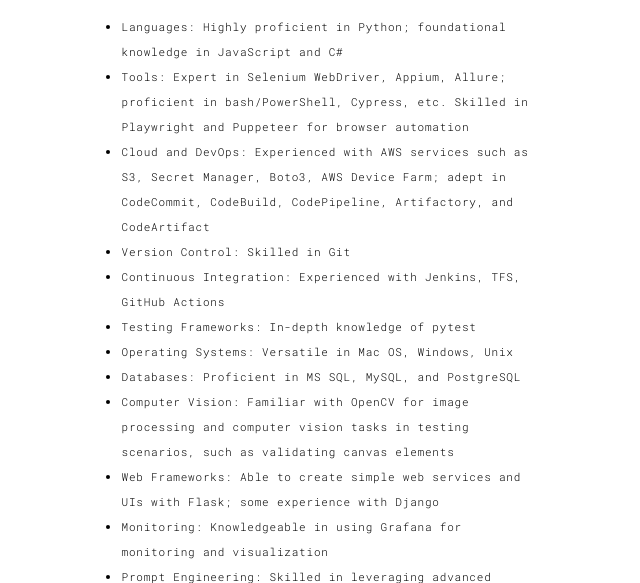
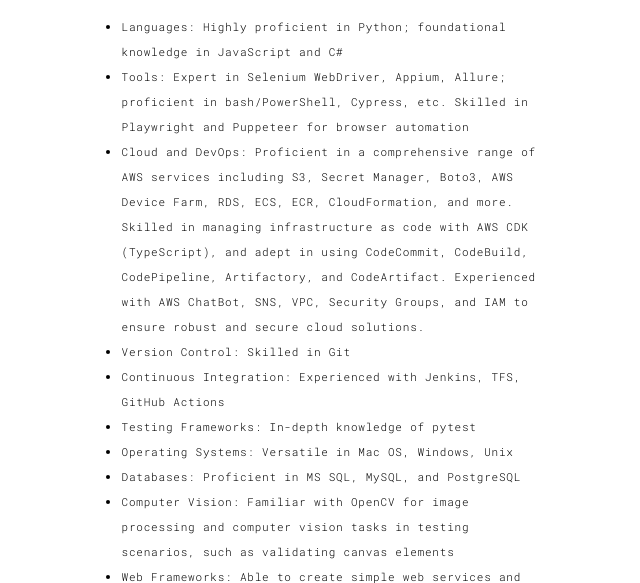
Before and after one commit to Goraved/portfolio_flask, a Flask app: page /about in a window 1280 px wide. Shown: the part 911-1494 px from the top of the page, without its empty margins (86-726 px from the left). Run offline with Flask 3, Linux system fonts and the light colour scheme; some libraries are stand-ins or nearby versions.

Commit message:
Add AWS CDK to CV

```diff
--- a/templates/about.html
+++ b/templates/about.html
@@ -97,9 +97,13 @@
                                         bash/PowerShell, Cypress, etc. Skilled in Playwright and Puppeteer for browser
                                         automation
                                     </li>
-                                    <li>Cloud and DevOps: Experienced with AWS services such as S3, Secret Manager,
-                                        Boto3, AWS Device Farm; adept in CodeCommit, CodeBuild, CodePipeline,
-                                        Artifactory, and CodeArtifact
+                                    <li>Cloud and DevOps: Proficient in a comprehensive range of AWS services including
+                                        S3, Secret Manager, Boto3, AWS Device Farm, RDS, ECS, ECR, CloudFormation, and
+                                        more.
+                                        Skilled in managing infrastructure as code with AWS CDK (TypeScript), and adept
+                                        in using CodeCommit, CodeBuild, CodePipeline, Artifactory, and CodeArtifact.
+                                        Experienced with AWS ChatBot, SNS, VPC, Security Groups, and IAM to ensure
+                                        robust and secure cloud solutions.
                                     </li>
                                     <li>Version Control: Skilled in Git</li>
                                     <li>Continuous Integration: Experienced with Jenkins, TFS, GitHub Actions</li>
```
Also changed, not shown: 1 other file.
